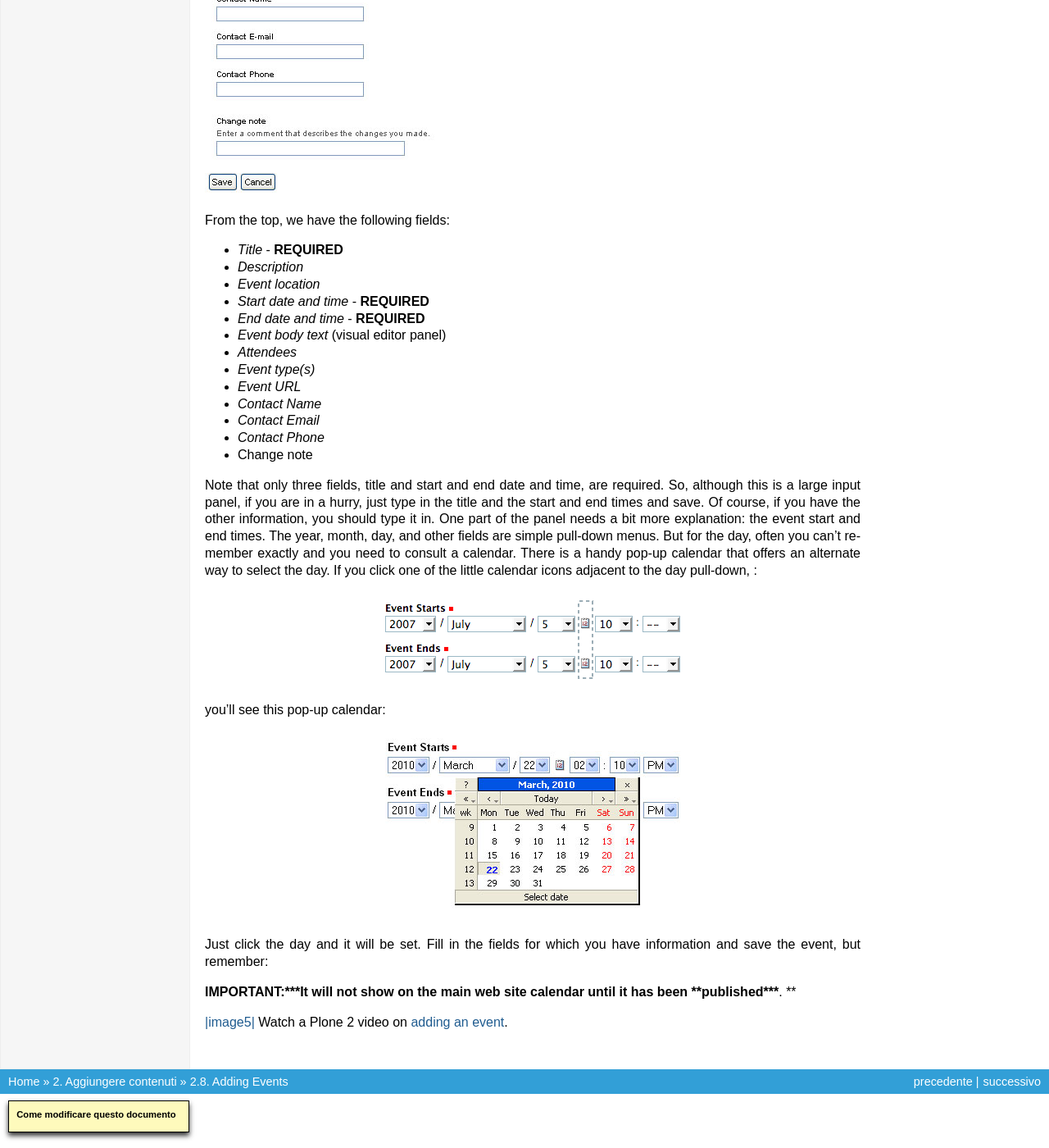
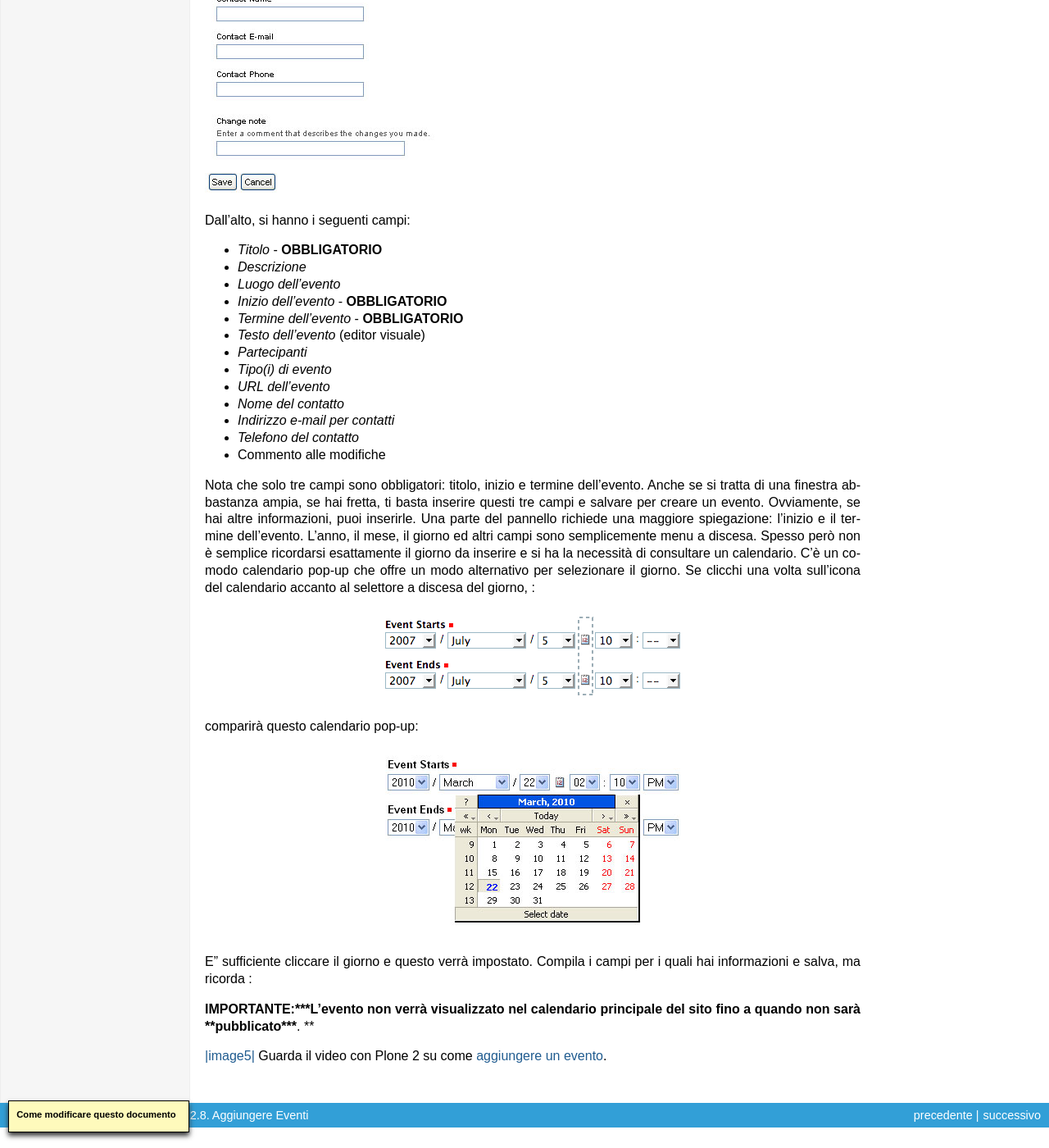
Before and after one commit to plone-it/collective.italiandocumentation, a Sphinx documentation site: the page built from source/adding-content/adding-events.rst, in a window 1280 px wide and 1400 px high, scrolled down 1391 px. Shown: the whole window at 82% size. Built offline with Sphinx 7.4.7, drawn with Linux system fonts in a browser that asks for light colours; some of the changed text lies outside the part shown.

Commit message:
Traduzione della sezione "Adding events"

```diff
--- a/source/adding-content/adding-events.rst
+++ b/source/adding-content/adding-events.rst
@@ -1,10 +1,10 @@
-Adding Events
+Aggiungere Eventi
 ==================
 
-Plone web sites have a built-in system for managing and showing calendar
-events.
+I siti Plone hanno un sistema integrato per la gestione e la visualizzazione
+di eventi in un caledario.
 
-Use the *Add new...* menu for a folder to add an event:
+In una cartella, utilizza la voce del menu *Aggiungi...* per aggiungere un evento:
 
 .. figure:: ../_static/addnewmenu.png
    :align: center
@@ -12,56 +12,56 @@ Use the *Add new...* menu for a folder to add an event:
 
    add-new-menu.png
 
-You will see rather large *Add Event* panel:
+Comparirà un pannello abbastanza grande *Aggiungi Evento*:
 
 |image4|
 
-From the top, we have the following fields:
+Dall'alto, si hanno i seguenti campi:
 
--  *Title* - **REQUIRED**
--  *Description*
--  *Event location*
--  *Start date and time* - **REQUIRED**
--  *End date and time* - **REQUIRED**
--  *Event body text* (visual editor panel)
--  *Attendees*
--  *Event type(s)*
--  *Event URL*
--  *Contact Name*
--  *Contact Email*
--  *Contact Phone*
--  Change note
+-  *Titolo* - **OBBLIGATORIO**
+-  *Descrizione*
+-  *Luogo dell'evento*
+-  *Inizio dell'evento* - **OBBLIGATORIO**
+-  *Termine dell'evento* - **OBBLIGATORIO**
+-  *Testo dell'evento* (editor visuale)
+-  *Partecipanti*
+-  *Tipo(i) di evento*
+-  *URL dell'evento*
+-  *Nome del contatto*
+-  *Indirizzo e-mail per contatti*
+-  *Telefono del contatto*
+-  Commento alle modifiche
 
-Note that only three fields, title and start and end date and time, are
-required. So, although this is a large input panel, if you are in a
-hurry, just type in the title and the start and end times and save. Of
-course, if you have the other information, you should type it in.
-One part of the panel needs a bit more explanation: the event start and
-end times. The year, month, day, and other fields are simple pull-down
-menus. But for the day, often you can't remember exactly and you need to
-consult a calendar. There is a handy pop-up calendar that offers an
-alternate way to select the day. If you click one of the little calendar
-icons adjacent to the day pull-down, :
+Nota che solo tre campi sono obbligatori: titolo, inizio e termine dell'evento.
+Anche se si tratta di una finestra abbastanza ampia,
+se hai fretta, ti basta inserire questi tre campi e salvare per creare un
+evento. Ovviamente, se hai altre informazioni, puoi inserirle.
+Una parte del pannello richiede una maggiore spiegazione: l'inizio e il termine dell'evento.
+L'anno, il mese, il giorno ed altri campi sono semplicemente menu a discesa.
+Spesso però non è semplice ricordarsi esattamente il giorno da inserire e si ha la necessità
+di consultare un calendario. C'è un comodo calendario pop-up che offre un modo alternativo
+per selezionare il giorno. Se clicchi una volta sull'icona del calendario accanto
+al selettore a discesa del giorno, :
 
 .. figure:: ../_static/eventstartandendfields.png
    :align: center
    :alt:
 
-you'll see this pop-up calendar:
+comparirà questo calendario pop-up:
 
 .. figure:: ../_static/calendarpopuppanel.png
    :align: center
    :alt:
 
-Just click the day and it will be set. Fill in the fields for which you
-have information and save the event, but remember:
+E' sufficiente cliccare il giorno e questo verrà impostato. Compila i campi per i quali
+hai informazioni e salva, ma ricorda :
 
-**IMPORTANT:***It will not show on the main web site calendar until it
-has been **published*****.
+**IMPORTANTE:***L'evento non verrà visualizzato nel calendario principale del sito fino a
+quando non sarà **pubblicato*****.
 **
 
 `|image5| <http://media.plone.org/LearnPlone/Creating%20an%20Event.swf>`_
-Watch a Plone 2 video on `adding an
-event <http://media.plone.org/LearnPlone/Creating%20an%20Event.swf>`_.
+Guarda il video con Plone 2 su come `aggiungere un
+evento <http://media.plone.org/LearnPlone/Creating%20an%20Event.swf>`_.
 
 .. |image4| image:: ../_static/addevent.png
```
